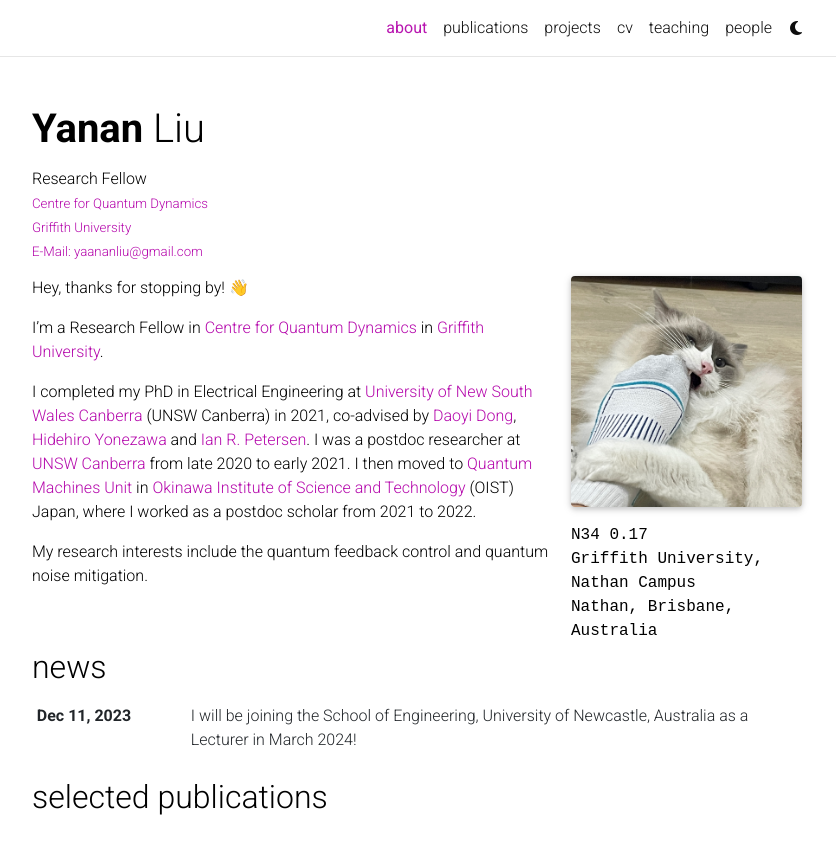
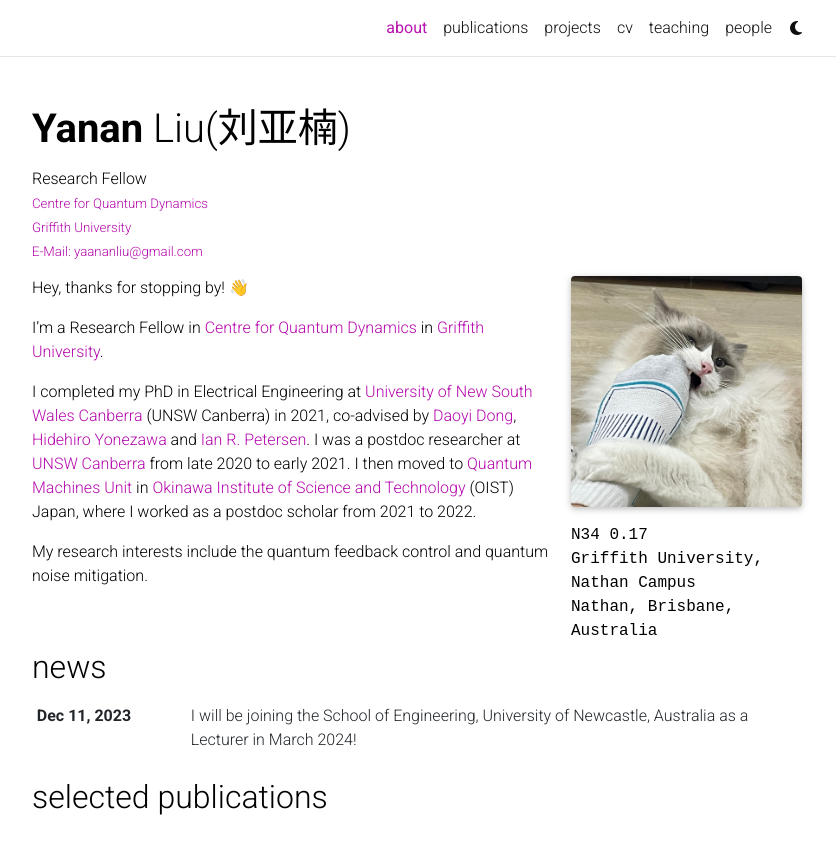
Before and after one commit to yananliuhomepage/yananliuhomepage.github.io, a Jekyll site: the page built from _pages/about.md, in a window 1280 px wide and 1133 px high, cut to the strip 0-844 px from the top of the window. Shown: the whole strip, without its empty margins (223-1059 px from the left). Built offline with Jekyll 4.4.1, drawn with Linux system fonts in a browser that asks for light colours; full-size pictures stand in for the smaller copies a plugin makes; some web fonts are replaced; comment, search, counter and statistics services are not loaded; a style sheet for code colours, icons or effects is not loaded.

Commit message:
Update about.html

```diff
--- a/_layouts/about.html
+++ b/_layouts/about.html
@@ -6,7 +6,7 @@
       <div class="post">
         <header class="post-header">
           <h1 class="post-title">
-            {% if site.title == "blank" -%}<span class="font-weight-bold">{{ site.first_name }}</span> {{ site.middle_name }} {{ site.last_name }}{%- else -%}{{ site.title }}{%- endif %}
+            {% if site.title == "blank" -%}<span class="font-weight-bold">{{ site.first_name }}</span> {{ site.middle_name }} {{ site.last_name }}{%- if site.chinese_first_name and site.chinese_last_name -%}({{ site.chinese_last_name }}<span style="font-weight: 500">{{ site.chinese_first_name }}</span>){%- endif -%}{%- else -%}{{ site.title }}{%- endif %}
           </h1>
           <p class="desc">{{ page.subtitle }}</p>
         </header>
```
